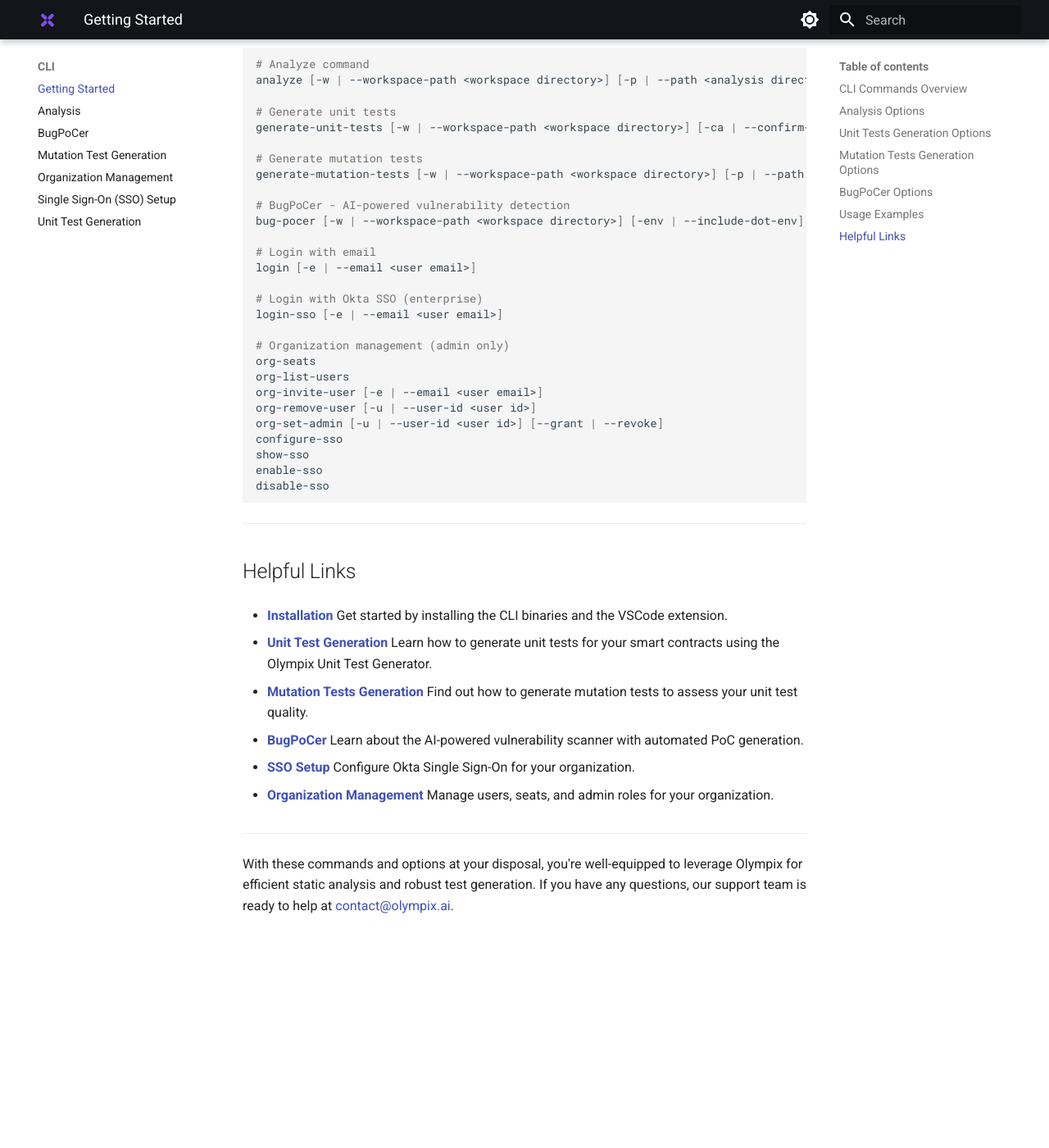
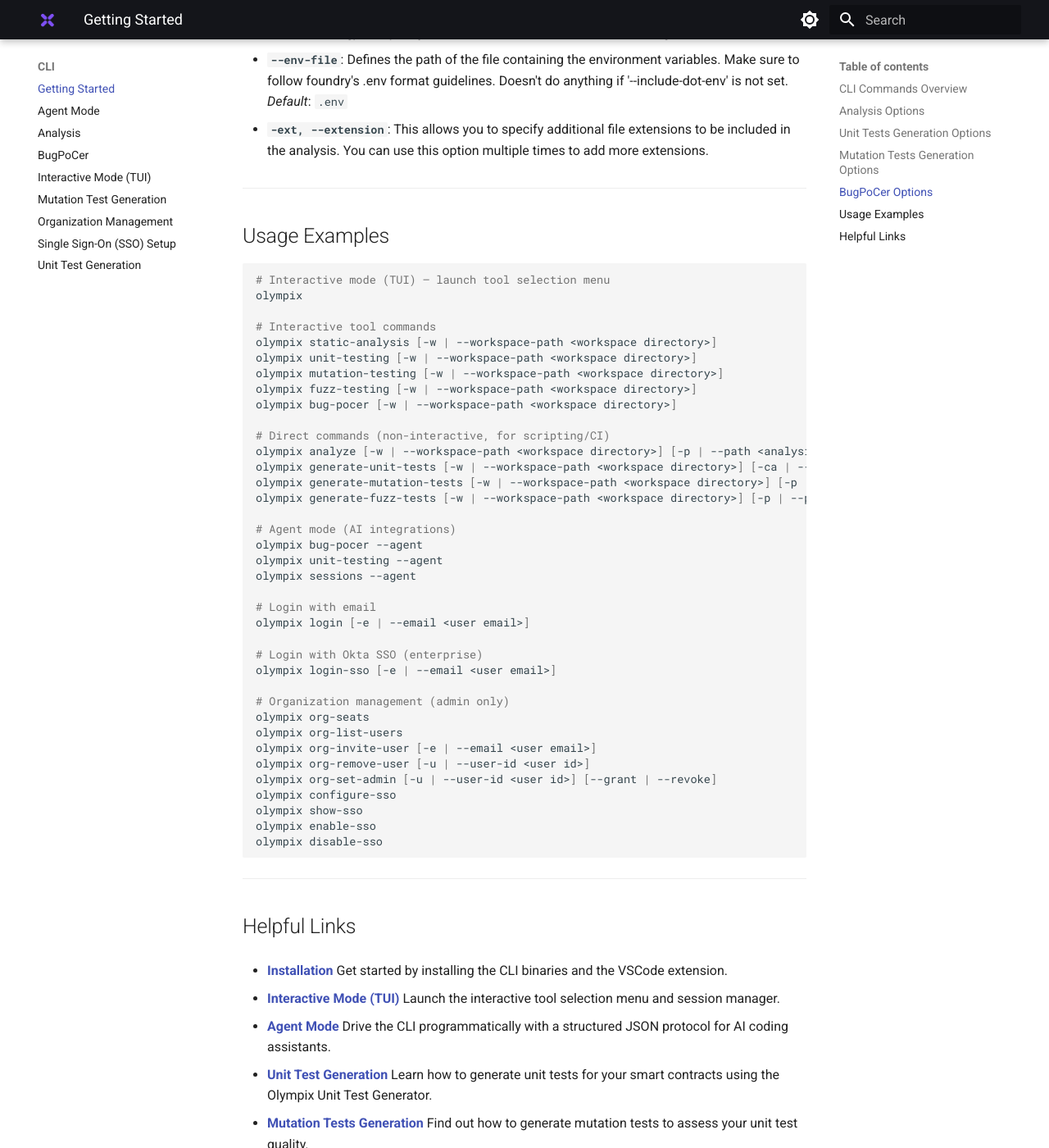
Before and after one commit to olympix/olympix.github.io, an MkDocs documentation site: the page built from docs/CLI/index.md, in a window 1280 px wide and 1400 px high, scrolled down 3179 px. Shown: the whole window at 82% size. Built offline with MkDocs 1.6.1 and Material for MkDocs 9.7.7, drawn with Linux system fonts in a browser that asks for light colours; before the commit the page ends 4320 px from its top, so only the background shows below that; some of the changed text lies outside the part shown.

Commit message:
feat: add general TUI and agent mode docs

````diff
--- a/docs/CLI/index.md
+++ b/docs/CLI/index.md
@@ -8,12 +8,24 @@
 
 When you run the Olympix CLI, you have access to several commands:
 
-**Analysis Commands:**
+**Interactive Mode (TUI):**
+- **`olympix`** (no arguments): Launch the [interactive tool selection menu](./Interactive%20Mode.md) — pick any tool, monitor live sessions, reconnect to results
+- **`static-analysis`**: Interactive static analysis — file selection, scan, results
+- **`unit-testing`**: Unit test session manager — list, reconnect, or start new
+- **`mutation-testing`**: Mutation test session manager — list, reconnect, or start new
+- **`fuzz-testing`**: Interactive fuzz test generator
+- **`bug-pocer`**: BugPocer session manager — start, reconnect, review findings
+
+**Direct Commands (non-interactive, for scripting/CI):**
 - **`analyze`**: Perform code analysis
 - **`generate-unit-tests`**: Generate unit tests
 - **`generate-mutation-tests`**: Generate mutation tests
-- **`bug-pocer`**: AI-powered vulnerability detection with automated PoC generation
+- **`generate-fuzz-tests`**: Generate fuzz tests
 - **`show-vulnerabilities`**: Show the vulnerability types that the analyzer aims to find
+
+**Agent Mode (AI integrations):**
+- **`--agent`** (or `-am`): Run any command in [agent mode](./Agent%20Mode.md) — structured JSON protocol over stdin/stdout for AI coding assistants
+- **`sessions --agent`**: List all active sessions across all services
 
 **Authentication:**
 - **`login`**: Log in with email verification code
@@ -125,34 +137,43 @@
 ## Usage Examples
 
 ```bash
-# Analyze command
-analyze [-w | --workspace-path <workspace directory>] [-p | --path <analysis directory>] [-f | --output-format <output format>] [-o | --output-path <output directory>] [--no-<vulnerability id>]
+# Interactive mode (TUI) — launch tool selection menu
+olympix
 
-# Generate unit tests
-generate-unit-tests [-w | --workspace-path <workspace directory>] [-ca | --confirm-all] [-env | --include-dot-env] [--env-file <env file path>] [-ext | --extension .<extension-to-include>]
+# Interactive tool commands
+olympix static-analysis [-w | --workspace-path <workspace directory>]
+olympix unit-testing [-w | --workspace-path <workspace directory>]
+olympix mutation-testing [-w | --workspace-path <workspace directory>]
+olympix fuzz-testing [-w | --workspace-path <workspace directory>]
+olympix bug-pocer [-w | --workspace-path <workspace directory>]
 
-# Generate mutation tests
-generate-mutation-tests [-w | --workspace-path <workspace directory>] [-p | --path <solidity file path>] [-t | --t <timeout>] [-env | --include-dot-env] [--env-file <env file path>] [-ext | --extension .<extension-to-include>]
+# Direct commands (non-interactive, for scripting/CI)
+olympix analyze [-w | --workspace-path <workspace directory>] [-p | --path <analysis directory>] [-f | --output-format <output format>] [-o | --output-path <output directory>] [--no-<vulnerability id>]
+olympix generate-unit-tests [-w | --workspace-path <workspace directory>] [-ca | --confirm-all] [-env | --include-dot-env] [--env-file <env file path>] [-ext | --extension .<extension-to-include>]
+olympix generate-mutation-tests [-w | --workspace-path <workspace directory>] [-p | --path <solidity file path>] [-t | --t <timeout>] [-env | --include-dot-env] [--env-file <env file path>] [-ext | --extension .<extension-to-include>]
+olympix generate-fuzz-tests [-w | --workspace-path <workspace directory>] [-p | --path <solidity file path>] [-cm | --coverage-mode <path|branch>] [-cl | --chain-length <length>]
 
-# BugPoCer - AI-powered vulnerability detection
-bug-pocer [-w | --workspace-path <workspace directory>] [-env | --include-dot-env] [--env-file <env file path>] [-ext | --extension .<extension-to-include>]
+# Agent mode (AI integrations)
+olympix bug-pocer --agent
+olympix unit-testing --agent
+olympix sessions --agent
 
 # Login with email
-login [-e | --email <user email>]
+olympix login [-e | --email <user email>]
 
 # Login with Okta SSO (enterprise)
-login-sso [-e | --email <user email>]
+olympix login-sso [-e | --email <user email>]
 
 # Organization management (admin only)
-org-seats
-org-list-users
-org-invite-user [-e | --email <user email>]
-org-remove-user [-u | --user-id <user id>]
-org-set-admin [-u | --user-id <user id>] [--grant | --revoke]
-configure-sso
-show-sso
-enable-sso
-disable-sso
+olympix org-seats
+olympix org-list-users
+olympix org-invite-user [-e | --email <user email>]
+olympix org-remove-user [-u | --user-id <user id>]
+olympix org-set-admin [-u | --user-id <user id>] [--grant | --revoke]
+olympix configure-sso
+olympix show-sso
+olympix enable-sso
+olympix disable-sso
 ```
 
 ---
@@ -161,6 +182,12 @@
 
 - **[Installation](../Installation.md)**
   Get started by installing the CLI binaries and the VSCode extension.
+
+- **[Interactive Mode (TUI)](./Interactive%20Mode.md)**
+  Launch the interactive tool selection menu and session manager.
+
+- **[Agent Mode](./Agent%20Mode.md)**
+  Drive the CLI programmatically with a structured JSON protocol for AI coding assistants.
 
 - **[Unit Test Generation](./Unit%20Testing.md)**
   Learn how to generate unit tests for your smart contracts using the Olympix Unit Test Generator.
@@ -179,4 +206,4 @@
 
 ---
 
-With these commands and options at your disposal, you're well-equipped to leverage Olympix for efficient static analysis and robust test generation. If you have any questions, our support team is ready to help at [contact@olympix.ai](mailto:contact@olympix.ai).
+If you have any questions, our support team is ready to help at [contact@olympix.ai](mailto:contact@olympix.ai).
````
Also changed, not shown: docs/CLI/Agent Mode.md (added, +388 -0 lines), docs/CLI/Interactive Mode.md (added, +103 -0 lines).
